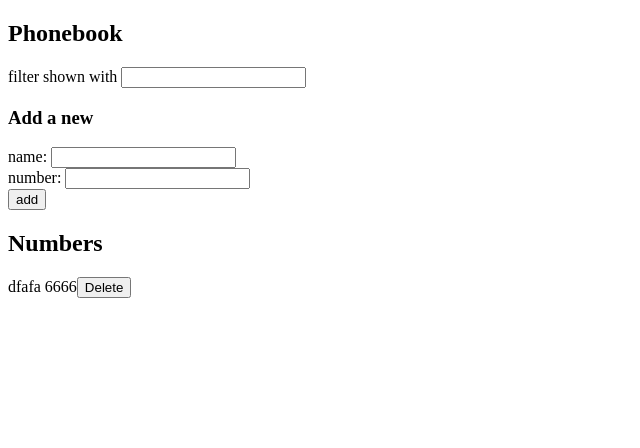
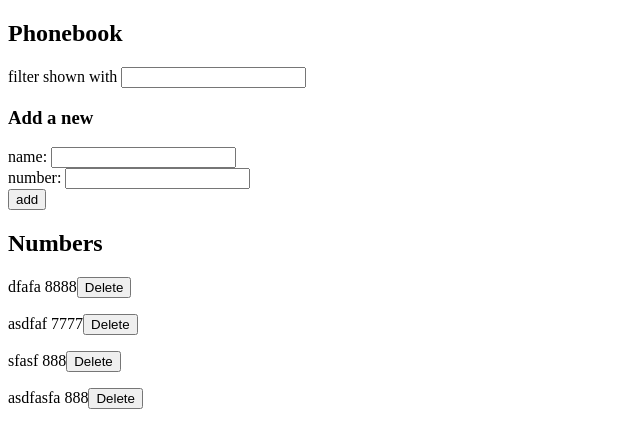
Before and after one commit to annadpp/Full-Stack-Open, a React (Vite) app in the folder Part2/Phonebook/: page / in a window 1280 px wide. Shown: the top 448 px of the page, without its empty margins (0-640 px from the left). Built offline with nearby package versions, Linux system fonts and the light colour scheme; data requests are answered from the project's data file.

Commit message:
Exercise 2.16

```diff
--- a/Part2/Phonebook/db.json
+++ b/Part2/Phonebook/db.json
@@ -2,8 +2,23 @@
   "persons": [
     {
       "name": "dfafa",
-      "phone": "6666",
+      "phone": "8888",
       "id": 1
+    },
+    {
+      "name": "asdfaf",
+      "phone": "7777",
+      "id": 2
+    },
+    {
+      "name": "sfasf",
+      "phone": "888",
+      "id": 3
+    },
+    {
+      "name": "asdfasfa",
+      "phone": "888",
+      "id": 4
     }
   ]
 }
--- a/Part2/Phonebook/src/App.jsx
+++ b/Part2/Phonebook/src/App.jsx
@@ -1,5 +1,6 @@
 import React, { useState, useEffect } from "react";
 import personsService from "./services/persons.js";
+import "./index.css";
 
 const Filter = (props) => {
   return (
@@ -54,11 +55,20 @@ const Persons = (props) => {
   );
 };
 
+const Notification = ({ message }) => {
+  if (message === null) {
+    return null;
+  }
+
+  return <div className="success">{message}</div>;
+};
+
 const App = () => {
   const [persons, setPersons] = useState([]);
   const [newName, setNewName] = useState("");
   const [newPhone, setNewPhone] = useState("");
   const [filter, setFilter] = useState("");
+  const [successMessage, setSuccessMessage] = useState(null);
 
   useEffect(() => {
     personsService.getAll().then((initialPersons) => {
@@ -93,6 +103,10 @@ const App = () => {
           );
           setNewName("");
           setNewPhone("");
+          setSuccessMessage(`Changed number for ${newName}`);
+          setTimeout(() => {
+            setSuccessMessage(null);
+          }, 5000);
         });
       }
     } else {
@@ -102,6 +116,10 @@ const App = () => {
         setPersons((previousPersons) => previousPersons.concat(returnedPerson));
         setNewName("");
         setNewPhone("");
+        setSuccessMessage(`Added ${newName}`);
+        setTimeout(() => {
+          setSuccessMessage(null);
+        }, 5000);
       });
     }
   };
@@ -118,6 +136,8 @@ const App = () => {
   return (
     <div>
       <h2>Phonebook</h2>
+
+      <Notification message={successMessage} />
 
       <Filter filter={filter} onChange={filterNames} />
 
--- /dev/null
+++ b/Part2/Phonebook/src/index.css
@@ -0,0 +1,9 @@
+.success {
+  color: green;
+  background: lightgrey;
+  font-size: 20px;
+  border-style: solid;
+  border-radius: 5px;
+  padding: 10px;
+  margin-bottom: 10px;
+}
```
